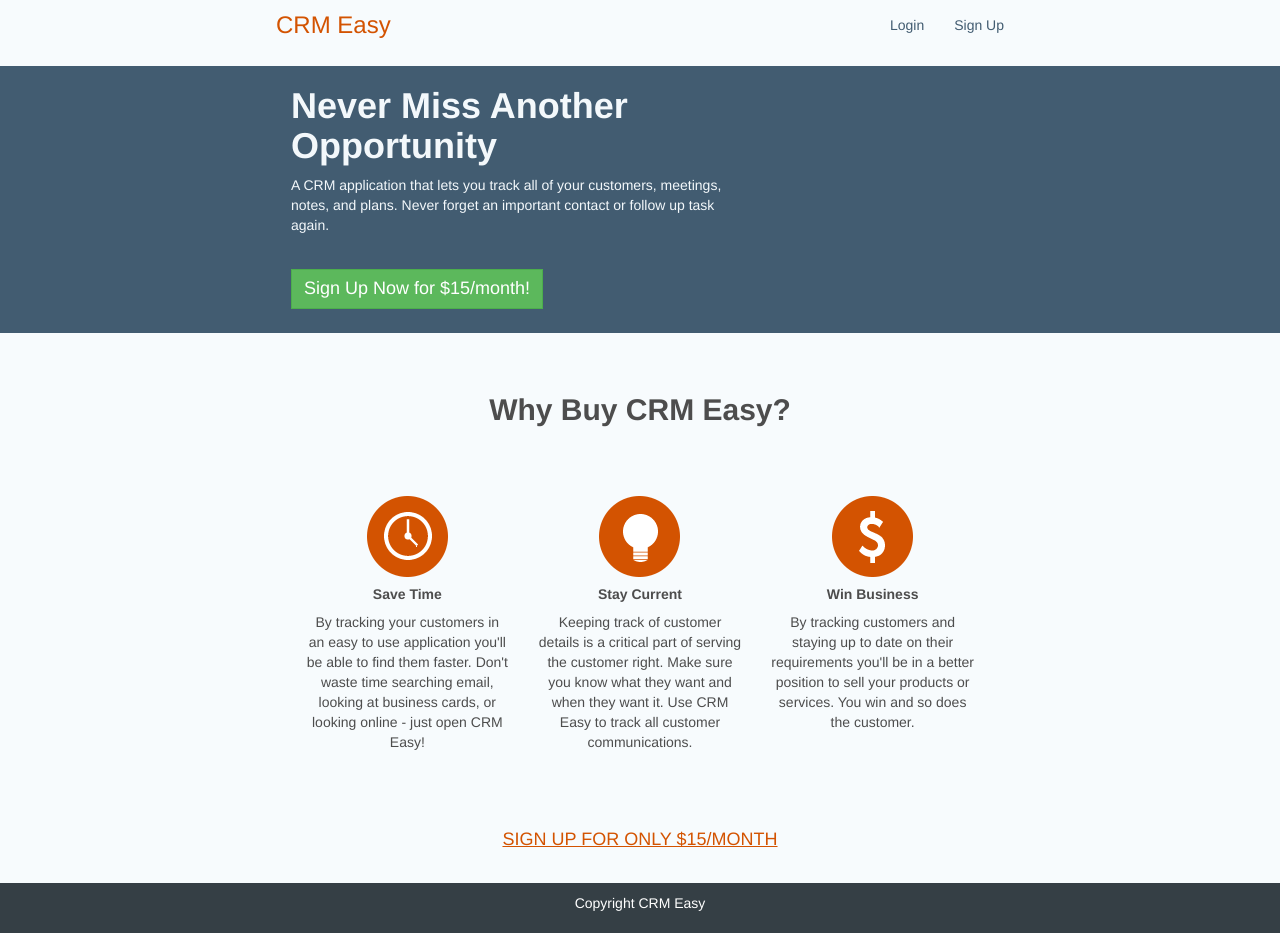
After one commit to Omulosi/crm_easy_project, a Django app: template templates/marketing/home.html in a window 1280 px wide. The commit adds this page. Run offline with Django 3.2, Linux system fonts and the light colour scheme; the template is opened without the code that fills it, so the values that code supplies are empty.

Commit message:
created the home page template

```diff
--- /dev/null
+++ b/templates/marketing/home.html
@@ -0,0 +1,68 @@
+{% extends 'base.html' %}
+
+{% block title %}Home{% endblock title %}
+
+{% block nav-style %}mkt-nav{% endblock nav-style %}
+
+{% block content %}
+
+    {# Hero Section #}
+
+    <div class="mkt-s1">
+	    <div class="mkt-s1-body container ">
+	        <div class="row">
+	            <h1 class="col-md-8">Never Miss Another Opportunity</h1>
+	        </div>
+	        <div class="row">
+	            <p class="col-md-8">A CRM application that lets you track
+	            all of your customers, meetings, notes,
+	            and plans. Never forget an important
+	            contact or follow up task again.</p>
+	        </div>
+	        <div class="row">
+	            {# First Signup Link #}
+	            <a href=""
+	               class="sign-up btn btn-success">Sign Up Now for $15/month!
+	            </a>
+	        </div>
+	    </div>
+	</div>
+
+    {# Main Section #}
+
+    <div class="mkt-s2 container">
+	    <h2 class="mkt-s2-h">Why Buy CRM Easy?</h2>
+	    <div class="mkt-s2-body">
+	        <div class="col-md-4 mkt-vp">
+	            <img class="" src="{{ STATIC_URL }}images/clock.png"/>
+	            <h5>Save Time</h5>
+	            <p>By tracking your customers in
+	            an easy to use application you'll
+	            be able to find them faster. Don't
+	            waste time searching email, looking
+	            at business cards, or looking online -
+	            just open CRM Easy!</p>
+	        </div>
+	        <div class="col-md-4 mkt-vp">
+	            <img class="" src="{{ STATIC_URL }}images/lightbulb.png"/>
+	            <h5>Stay Current</h5>
+	            <p>Keeping track of customer details
+	            is a critical part of serving the customer
+	            right. Make sure you know what they want and when
+	            they want it. Use CRM Easy to track all customer
+	            communications.</p>
+	        </div>
+	        <div class="col-md-4 mkt-vp">
+	            <img class="" src="{{ STATIC_URL }}images/dollar.png"/>
+	            <h5>Win Business</h5>
+	            <p>By tracking customers and staying up
+	            to date on their requirements you'll be
+	            in a better position to sell your products
+	            or services. You win and so does the customer.</p>
+	        </div>
+	    </div>
+	    {# Second Signup Link #}
+	    <a href="" class=" sgn-btm ">SIGN UP FOR ONLY $15/MONTH</a>
+	</div>
+
+{% endblock content %}
```
Also changed, not shown: templates/base.html (+7 -5 lines).
